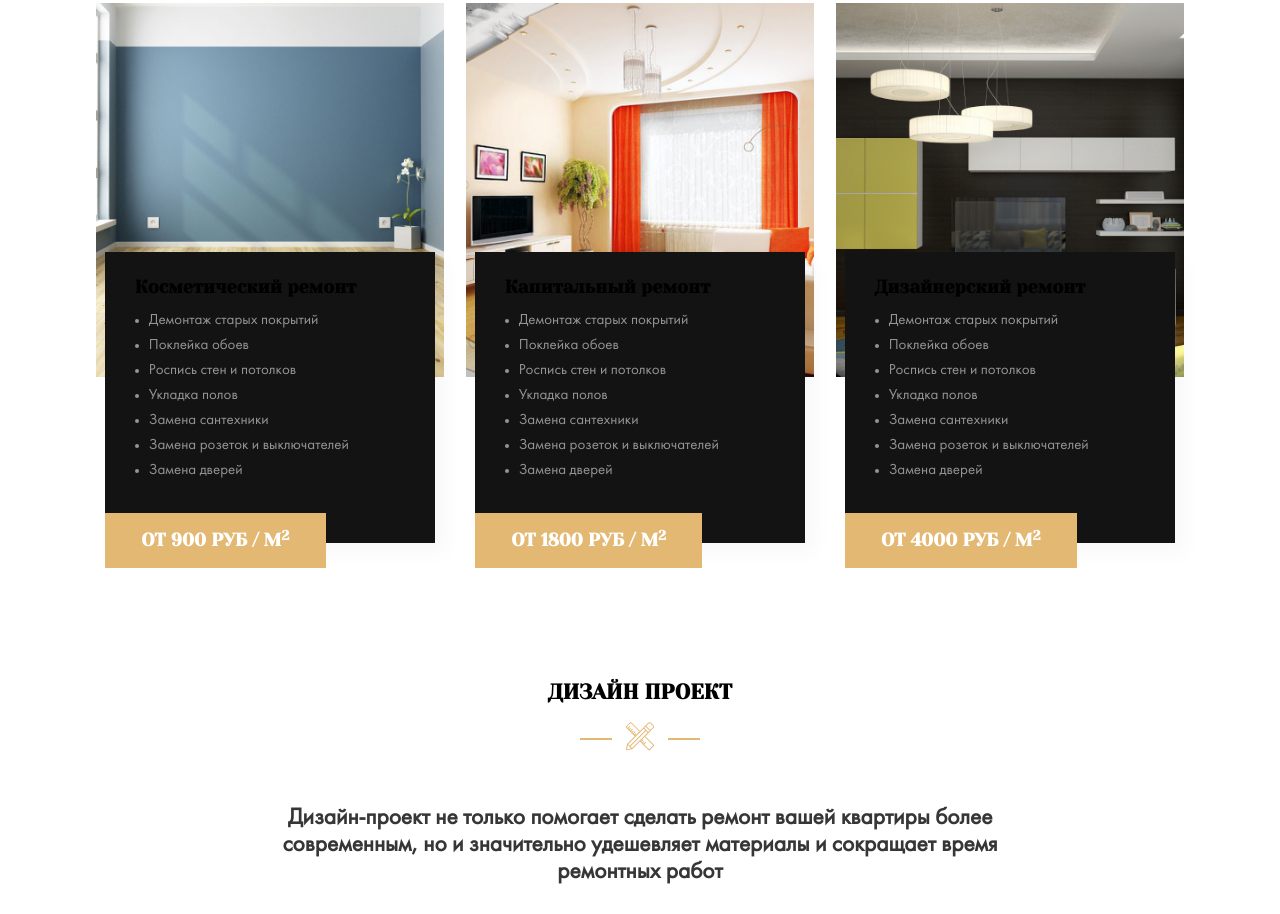
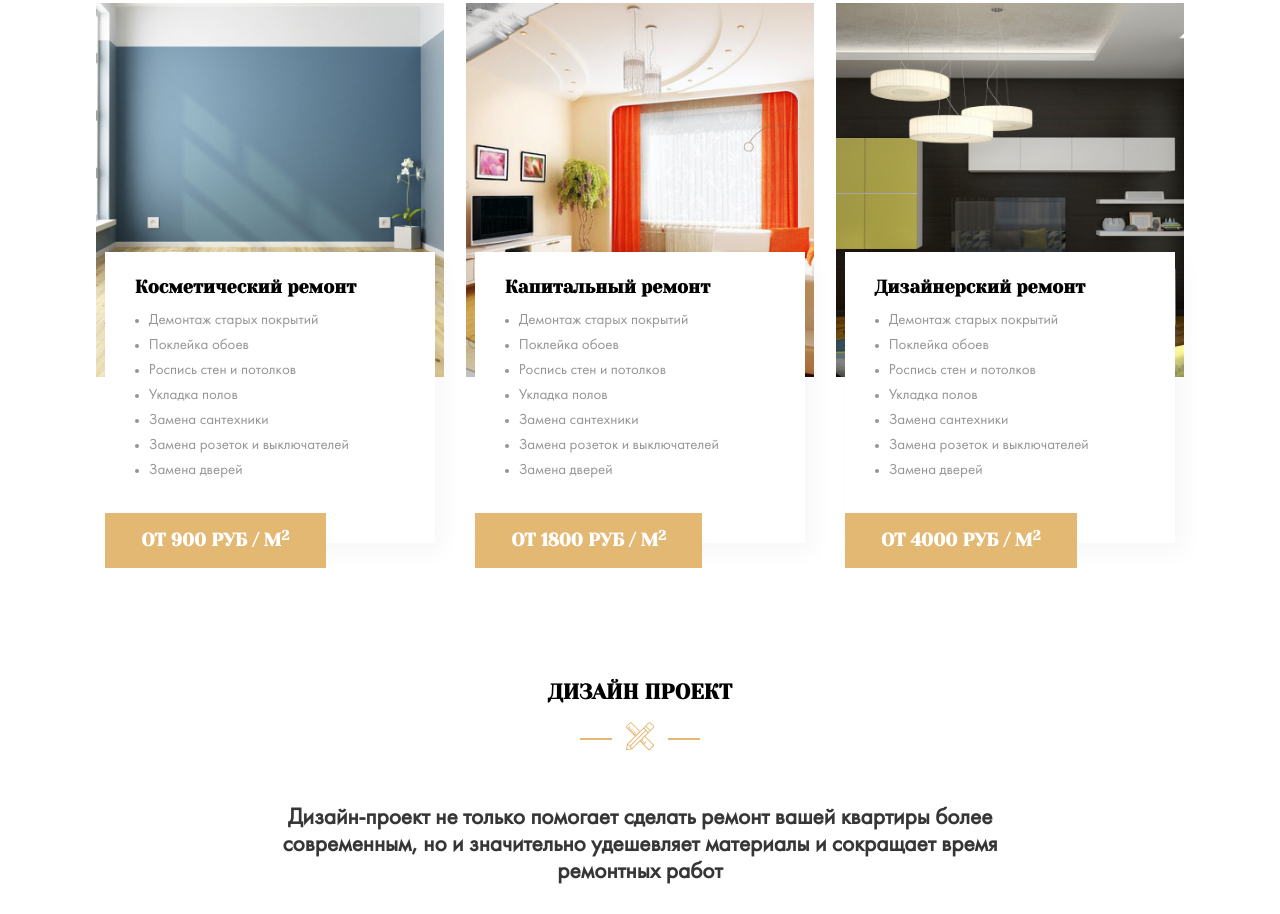
Before and after one commit to pavelgitvasilev/pavelfreelance, a website: page index.html in a window 1280 px wide. Shown: the part 1186-2100 px from the top of the page. Drawn offline with nearby package versions, Linux system fonts and the light colour scheme; files that its build step writes are made by us from their sources; files whose address does not match are found by name.

```diff
--- a/sass/templates/_types.sass
+++ b/sass/templates/_types.sass
@@ -33,7 +33,7 @@
   margin: 0 auto
   margin-top: -9.3rem
   padding: 1.79rem 2.14rem
-  background-color: $dark
+  background-color: $light
   box-shadow: 10px 10px 20px rgba(0, 0, 0, 0.03)
  &__title
   margin-top: 0
```
